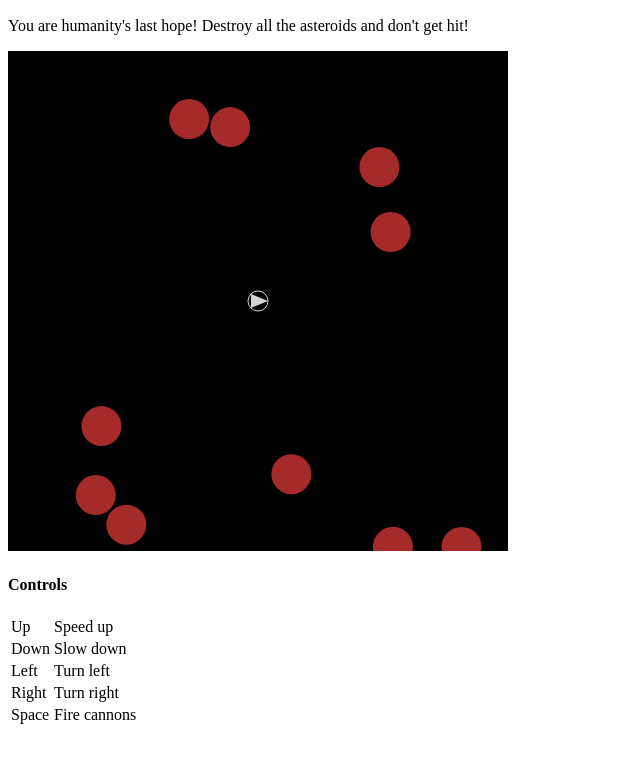
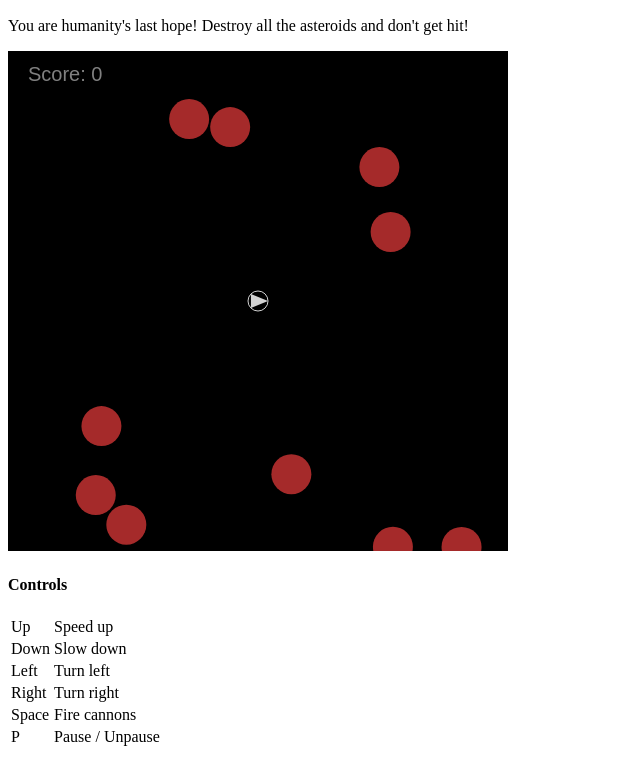
Before and after one commit to parkdy/Asteroids, a plain HTML site: page index.html in a window 1280 px wide. Shown: the part 50-807 px from the top of the page, without its empty margins (0-640 px from the left). Drawn offline with Linux system fonts and the light colour scheme.

Commit message:
Add score

```diff
--- a/game.js
+++ b/game.js
@@ -13,6 +13,9 @@
 
 		this.bullets = [];
 
+		this.score = 0;
+
+		// Bind pause key
 		var self = this;
 
 		key("p", function () {
@@ -52,6 +55,10 @@
 		this.movingObjects().forEach(function(obj) {
 			obj.draw(self.ctx);
 		});
+
+		this.ctx.font="20px Sans-Serif";
+		this.ctx.fillStyle="gray"
+		this.ctx.fillText("Score: " + this.score, 20, 30);
 	};
 
 	Game.prototype.move = function() {
@@ -100,6 +107,8 @@
 					numAsteroids--;
 					this.removeBullet(i);
 					numBullets--;
+
+					this.score++;
 				}
 			}
 		}
@@ -116,9 +125,9 @@
 			key.unbind(k);
 		});
 
-		this.ctx.font="40px Georgia";
+		this.ctx.font="40px Sans-Serif";
 		this.ctx.fillStyle="green"
-		this.ctx.fillText("PAUSED",Game.DIM_X/2 - 75 ,Game.DIM_Y/2+ 15);
+		this.ctx.fillText("PAUSED", Game.DIM_X/2 - 75 ,Game.DIM_Y/2+ 15);
 	};
 
 	Game.prototype.togglePaused = function () {
--- a/index.html
+++ b/index.html
@@ -35,6 +35,10 @@
 					<td>Space</td>
 					<td>Fire cannons</td>
 				</tr>
+				<tr>
+					<td>P</td>
+					<td>Pause / Unpause</td>
+				</tr>
 			</table>
 	</body>
 </html>
```
